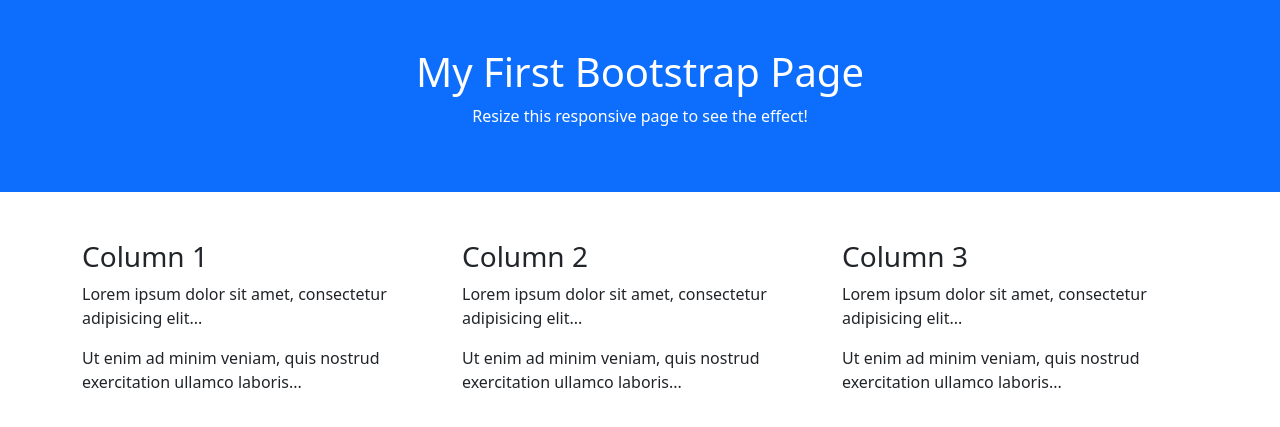
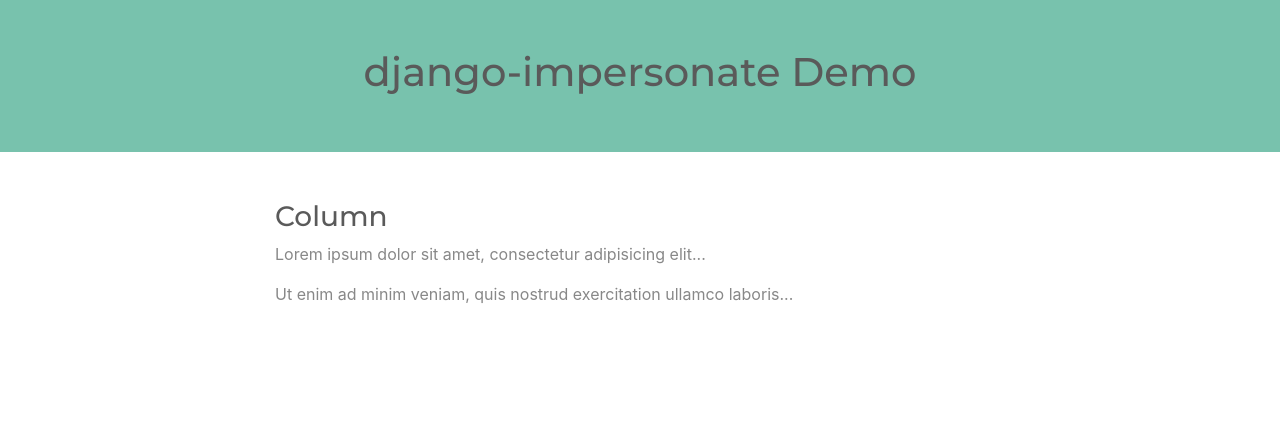
Before and after one commit to shearichard/django-impersonate-demo, a Django app: page / in a window 1280 px wide. Shown: the top 427 px of the page. Run offline with Django 4.2, Linux system fonts and the light colour scheme; some libraries are stand-ins or nearby versions.

Commit message:
Tidy up look and feel, change theme

```diff
--- a/fly/templates/fly/home.html
+++ b/fly/templates/fly/home.html
@@ -5,30 +5,24 @@
 		<meta charset="utf-8">
 		<meta name="viewport" content="width=device-width, initial-scale=1">
 		<link href="https://cdn.jsdelivr.net/npm/bootstrap@5.2.3/dist/css/bootstrap.min.css" rel="stylesheet">
-		<script src="https://cdn.jsdelivr.net/npm/bootstrap@5.2.3/dist/js/bootstrap.bundle.min.js"></script>
+        <link href="https://cdn.jsdelivr.net/npm/bootswatch@4.5.2/dist/minty/bootstrap.min.css" rel="stylesheet">
+        <script src="https://cdn.jsdelivr.net/npm/bootstrap@5.2.3/dist/js/bootstrap.bundle.min.js"></script>
     </head>
     <body>
 		<div class="container-fluid p-5 bg-primary text-white text-center">
-		  <h1>My First Bootstrap Page</h1>
-		  <p>Resize this responsive page to see the effect!</p>
+		  <h1>django-impersonate Demo</h1>
 		</div>
 
 		<div class="container mt-5">
 		  <div class="row">
-			<div class="col-sm-4">
-			  <h3>Column 1</h3>
+			<div class="col-sm-2">
+			</div>
+			<div class="col-sm-8">
+			  <h3>Column</h3>
 			  <p>Lorem ipsum dolor sit amet, consectetur adipisicing elit...</p>
 			  <p>Ut enim ad minim veniam, quis nostrud exercitation ullamco laboris...</p>
 			</div>
-			<div class="col-sm-4">
-			  <h3>Column 2</h3>
-			  <p>Lorem ipsum dolor sit amet, consectetur adipisicing elit...</p>
-			  <p>Ut enim ad minim veniam, quis nostrud exercitation ullamco laboris...</p>
-			</div>
-			<div class="col-sm-4">
-			  <h3>Column 3</h3>
-			  <p>Lorem ipsum dolor sit amet, consectetur adipisicing elit...</p>
-			  <p>Ut enim ad minim veniam, quis nostrud exercitation ullamco laboris...</p>
+			<div class="col-sm-2">
 			</div>
 		  </div>
 		</div>
```
